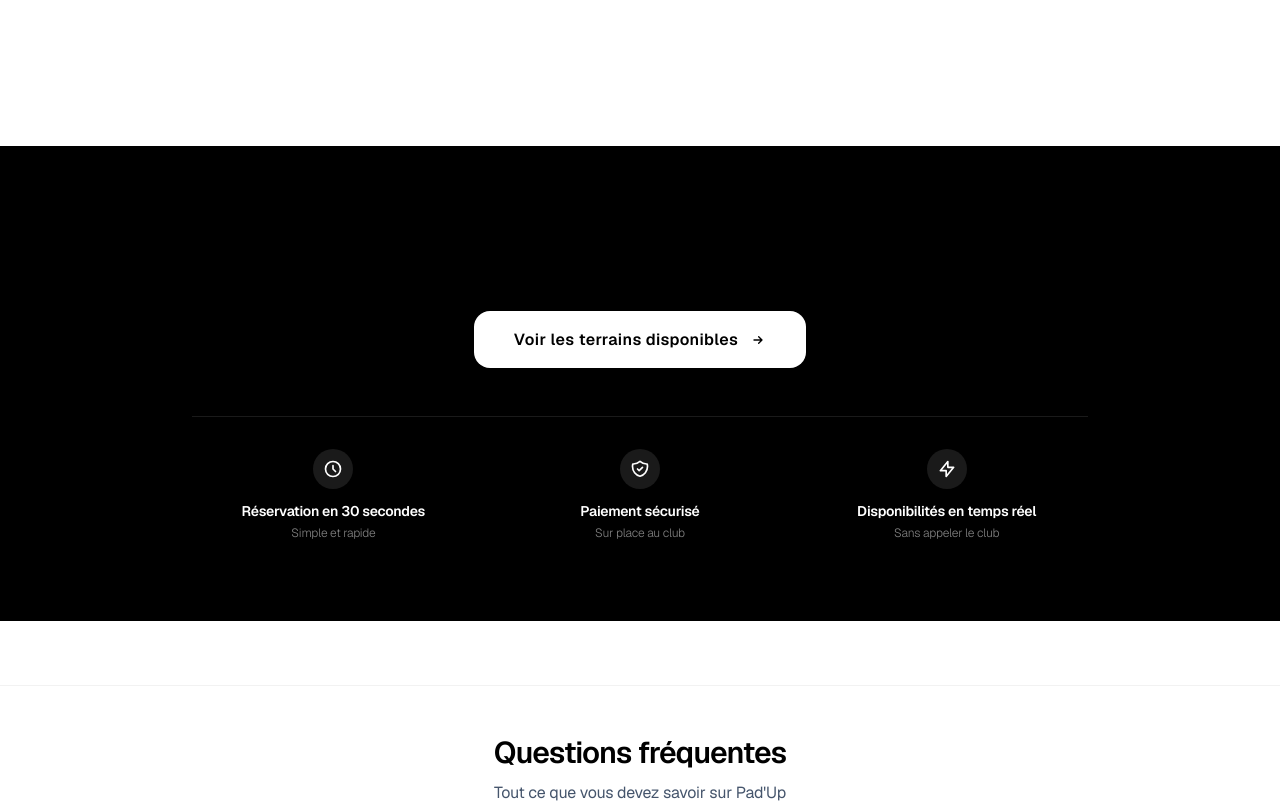
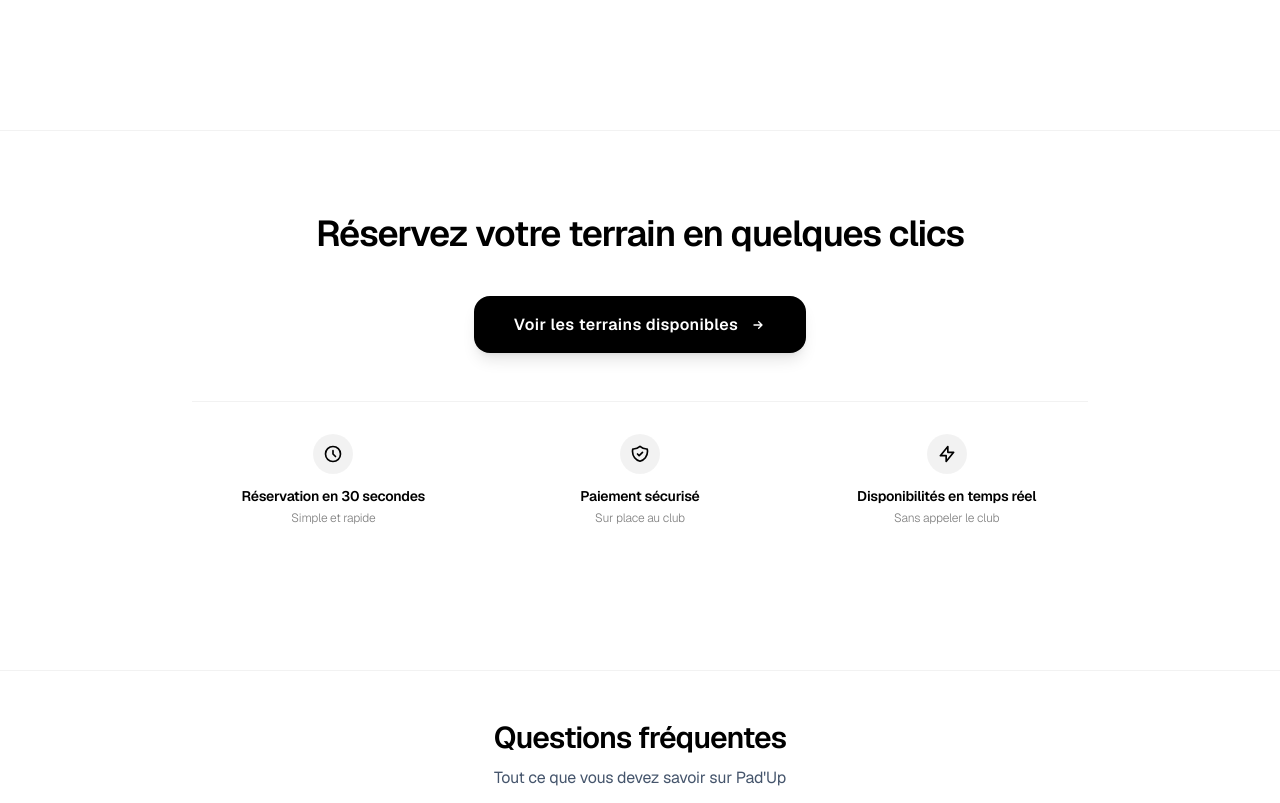
Before and after one commit to mathisenault-pixel/padup, a Next.js app: page /player/accueil in a window 1280 px wide. Shown: the part 1380-2183 px from the top of the page. Built offline with nearby package versions, Linux system fonts and the light colour scheme; no server answers; the database is empty.

Commit message:
update: relance du projet

```diff
--- a/app/player/(authenticated)/accueil/page.tsx
+++ b/app/player/(authenticated)/accueil/page.tsx
@@ -472,12 +472,12 @@ export default function AccueilPage() {
         </div>
       </section>
 
-      {/* CTA - CONVERSION */}
-      <section className="bg-black text-white mt-20 md:mt-24">
-        <div className="mx-auto max-w-6xl px-6 md:px-8 py-16 md:py-20">
+      {/* CTA */}
+      <section className="bg-white mt-16 md:mt-20 py-16 md:py-20 border-t border-black/5">
+        <div className="mx-auto max-w-6xl px-6 md:px-8">
           {/* Contenu centré */}
           <div className="max-w-2xl mx-auto text-center mb-12">
-            <h2 className="text-3xl md:text-4xl font-bold mb-4 leading-tight tracking-tight">
+            <h2 className="text-3xl md:text-4xl font-bold text-black mb-4 leading-tight tracking-tight">
               Réservez votre terrain en quelques clics
             </h2>
 
@@ -485,7 +485,7 @@ export default function AccueilPage() {
             <button
               type="button"
               onClick={() => router.push('/player/clubs')}
-              className="inline-flex items-center gap-3 px-10 py-4 bg-white text-black font-semibold rounded-xl tracking-wide hover:bg-white/90 shadow-xl transition-all mt-6"
+              className="inline-flex items-center gap-3 px-10 py-4 bg-black text-white font-semibold rounded-xl tracking-wide hover:bg-black/90 shadow-lg transition-all mt-6"
             >
               Voir les terrains disponibles
               <svg className="w-4 h-4" fill="none" stroke="currentColor" strokeWidth="2" viewBox="0 0 24 24">
@@ -494,34 +494,34 @@ export default function AccueilPage() {
             </button>
           </div>
 
-          {/* 3 bénéfices max - Compacts */}
-          <div className="grid grid-cols-1 md:grid-cols-3 gap-6 max-w-4xl mx-auto pt-8 border-t border-white/10">
+          {/* 3 bénéfices - Compacts */}
+          <div className="grid grid-cols-1 md:grid-cols-3 gap-6 max-w-4xl mx-auto pt-8 border-t border-black/5">
             <div className="text-center">
-              <div className="inline-flex items-center justify-center w-10 h-10 bg-white/10 rounded-full mb-3">
-                <svg className="w-5 h-5 text-white" fill="none" stroke="currentColor" strokeWidth="2" viewBox="0 0 24 24">
+              <div className="inline-flex items-center justify-center w-10 h-10 bg-black/5 rounded-full mb-3">
+                <svg className="w-5 h-5 text-black" fill="none" stroke="currentColor" strokeWidth="2" viewBox="0 0 24 24">
                   <path strokeLinecap="round" strokeLinejoin="round" d="M12 8v4l3 3m6-3a9 9 0 11-18 0 9 9 0 0118 0z" />
                 </svg>
               </div>
-              <p className="text-sm font-semibold mb-1">Réservation en 30 secondes</p>
-              <p className="text-xs text-white/50 font-light">Simple et rapide</p>
+              <p className="text-sm font-semibold text-black mb-1">Réservation en 30 secondes</p>
+              <p className="text-xs text-black/50 font-light">Simple et rapide</p>
             </div>
             <div className="text-center">
-              <div className="inline-flex items-center justify-center w-10 h-10 bg-white/10 rounded-full mb-3">
-                <svg className="w-5 h-5 text-white" fill="none" stroke="currentColor" strokeWidth="2" viewBox="0 0 24 24">
+              <div className="inline-flex items-center justify-center w-10 h-10 bg-black/5 rounded-full mb-3">
+                <svg className="w-5 h-5 text-black" fill="none" stroke="currentColor" strokeWidth="2" viewBox="0 0 24 24">
                   <path strokeLinecap="round" strokeLinejoin="round" d="M9 12l2 2 4-4m5.618-4.016A11.955 11.955 0 0112 2.944a11.955 11.955 0 01-8.618 3.04A12.02 12.02 0 003 9c0 5.591 3.824 10.29 9 11.622 5.176-1.332 9-6.03 9-11.622 0-1.042-.133-2.052-.382-3.016z" />
                 </svg>
               </div>
-              <p className="text-sm font-semibold mb-1">Paiement sécurisé</p>
-              <p className="text-xs text-white/50 font-light">Sur place au club</p>
+              <p className="text-sm font-semibold text-black mb-1">Paiement sécurisé</p>
+              <p className="text-xs text-black/50 font-light">Sur place au club</p>
             </div>
             <div className="text-center">
-              <div className="inline-flex items-center justify-center w-10 h-10 bg-white/10 rounded-full mb-3">
-                <svg className="w-5 h-5 text-white" fill="none" stroke="currentColor" strokeWidth="2" viewBox="0 0 24 24">
+              <div className="inline-flex items-center justify-center w-10 h-10 bg-black/5 rounded-full mb-3">
+                <svg className="w-5 h-5 text-black" fill="none" stroke="currentColor" strokeWidth="2" viewBox="0 0 24 24">
                   <path strokeLinecap="round" strokeLinejoin="round" d="M13 10V3L4 14h7v7l9-11h-7z" />
                 </svg>
               </div>
-              <p className="text-sm font-semibold mb-1">Disponibilités en temps réel</p>
-              <p className="text-xs text-white/50 font-light">Sans appeler le club</p>
+              <p className="text-sm font-semibold text-black mb-1">Disponibilités en temps réel</p>
+              <p className="text-xs text-black/50 font-light">Sans appeler le club</p>
             </div>
           </div>
         </div>
--- a/app/player/(authenticated)/components/PlayerNav.tsx
+++ b/app/player/(authenticated)/components/PlayerNav.tsx
@@ -25,12 +25,9 @@ export default function PlayerNav() {
           <Link
             key={item.href}
             href={item.href}
-            className={`px-3 py-2 text-sm whitespace-nowrap transition-colors ${
-              isActive(item.href)
-                ? 'font-normal border-b border-white'
-                : 'text-white/50 font-light hover:text-white'
+            className={`px-3 py-2 text-sm text-white font-light whitespace-nowrap transition-opacity hover:opacity-80 ${
+              isActive(item.href) ? 'border-b border-white' : ''
             }`}
-            style={isActive(item.href) ? { color: '#FFFFFF' } : undefined}
           >
             {item.label}
           </Link>
@@ -46,14 +43,12 @@ export default function PlayerNav() {
               key={item.href}
               href={item.href}
               className={`
-                relative px-4 py-2 text-[14px] whitespace-nowrap tracking-wide transition-colors
-                ${active ? 'font-normal' : 'text-white/50 font-light hover:text-white'}
+                relative px-4 py-2 text-[14px] text-white font-light whitespace-nowrap tracking-wide transition-opacity hover:opacity-80
                 after:content-[''] after:absolute after:left-0 after:bottom-0 after:w-full after:h-[1px]
                 after:bg-white after:transition-opacity
                 ${active ? 'after:opacity-100 group-hover:after:opacity-0' : 'after:opacity-0'}
                 hover:after:!opacity-100
               `}
-              style={active ? { color: '#FFFFFF' } : undefined}
             >
               {item.label}
             </Link>
```
